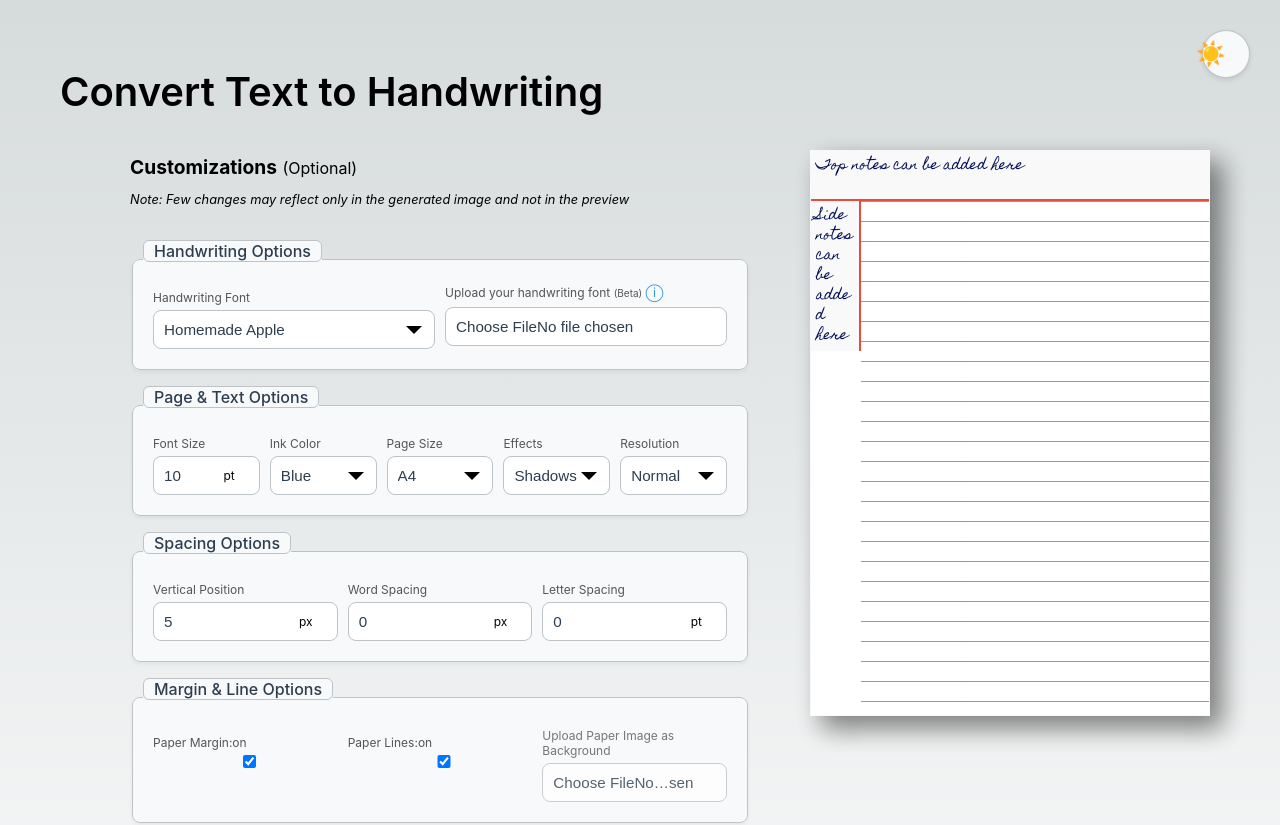
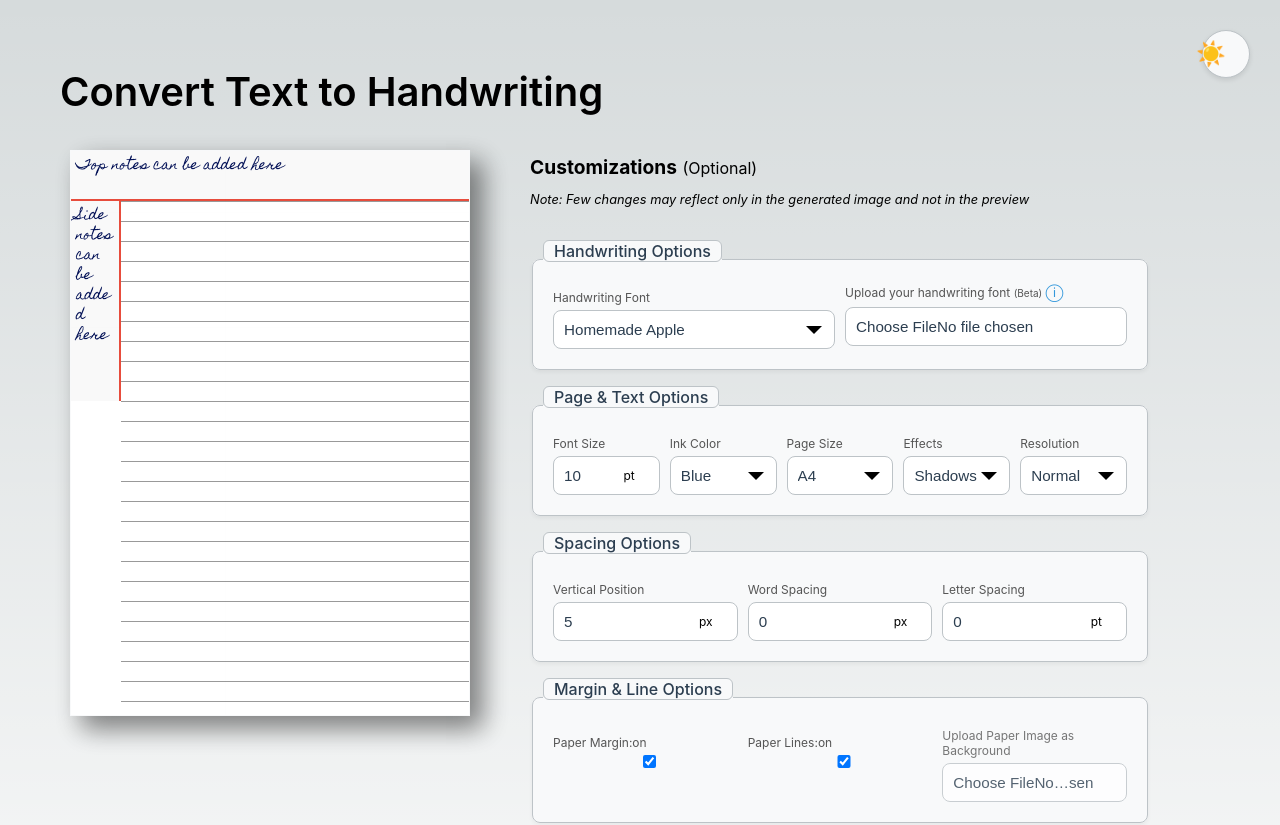
Before and after one commit to Testinfd/Closer, a Next.js app: page / in a window 1280 px wide. Shown: the top 825 px of the page. Built offline with nearby package versions, Linux system fonts and the light colour scheme; a web font is replaced by a local one.

Commit message:
Fix margin, layout, and Slate DOM errors

```diff
--- a/src/app/globals.css
+++ b/src/app/globals.css
@@ -394,6 +394,13 @@ body.dark .theme-toggle-button:hover {
   overflow-x: hidden;
   padding-top: 5px;
   text-align: left;
+  box-sizing: border-box;
+}
+
+.margined .left-margin:empty::after {
+  content: " ";
+  display: block;
+  min-height: 100%;
 }
 
 .overlay {
--- a/src/app/page.tsx
+++ b/src/app/page.tsx
@@ -246,6 +246,34 @@ export default function Home() {
 
       <section className="generate-image-section">
         <div className="display-flex responsive-flex">
+          <div className="page-container">
+            <div className="page-container-super shadow">
+              <EnhancedPaper
+                paperRef={paperRef}
+                initialValue={text}
+                onContentChange={handleContentChange}
+                sideText={sideText}
+                onSideTextChange={setSideText}
+                topText={topText}
+                onTopTextChange={setTopText}
+                inkColor={inkColor}
+                paperColor={paperColor}
+                shadowColor="#0005"
+                hasLines={hasLines}
+                hasMargins={hasMargins}
+                pageEffect={pageEffect}
+                fontFamily={fontFamily}
+                fontSize={`${fontSize}pt`}
+                letterSpacing={`${letterSpacing}px`}
+                wordSpacing={`${wordSpacing}px`}
+                topPadding={`${topPadding}px`}
+                randomizeHandwriting={randomizeHandwriting}
+                realisticInkEffects={realisticEffects}
+                paperTextureUrl={getPaperTextureUrl()}
+              />
+            </div>
+          </div>
+
           <div className="customization-col">
             <CustomizationForm
               fontFamily={fontFamily}
@@ -343,34 +371,6 @@ export default function Home() {
             {/* Font upload component */}
             <FontUploader onFontLoaded={(fontName) => setFontFamily(fontName)} />
           </div>
-
-          <div className="page-container">
-            <div className="page-container-super shadow">
-              <EnhancedPaper
-                paperRef={paperRef}
-                initialValue={text}
-                onContentChange={handleContentChange}
-                sideText={sideText}
-                onSideTextChange={setSideText}
-                topText={topText}
-                onTopTextChange={setTopText}
-                inkColor={inkColor}
-                paperColor={paperColor}
-                shadowColor="#0005"
-                hasLines={hasLines}
-                hasMargins={hasMargins}
-                pageEffect={pageEffect}
-                fontFamily={fontFamily}
-                fontSize={`${fontSize}pt`}
-                letterSpacing={`${letterSpacing}px`}
-                wordSpacing={`${wordSpacing}px`}
-                topPadding={`${topPadding}px`}
-                randomizeHandwriting={randomizeHandwriting}
-                realisticInkEffects={realisticEffects}
-                paperTextureUrl={getPaperTextureUrl()}
-              />
-            </div>
-          </div>
         </div>
       </section>
 
--- a/src/components/EnhancedPaper.tsx
+++ b/src/components/EnhancedPaper.tsx
@@ -168,12 +168,14 @@ const EnhancedPaper: React.FC<EnhancedPaperProps> = ({
         {hasMargins && (
           <div className="left-margin" style={{
             minWidth: '50px',
+            width: '50px',
             borderRight: '2px solid var(--accent-color)',
             backgroundColor: '#f9f9f9',
             flexShrink: 0,
             position: 'relative',
             display: 'block',
             height: '100%',
+            minHeight: '200px',
             padding: '5px',
             overflow: 'auto'
           }}>
--- a/src/components/RichTextEditor.tsx
+++ b/src/components/RichTextEditor.tsx
@@ -1,7 +1,7 @@
 'use client';
 
 import React, { useCallback, useMemo, useState, useEffect } from 'react';
-import { createEditor, BaseEditor, Descendant } from 'slate';
+import { createEditor, BaseEditor, Descendant, Node, NodeEntry } from 'slate';
 import { Slate, Editable, withReact, ReactEditor } from 'slate-react';
 import { withHistory } from 'slate-history';
 import katex from 'katex';
@@ -73,6 +73,12 @@ const RichTextEditor: React.FC<RichTextEditorProps> = ({
   // Set mounted state after component mounts to avoid hydration mismatch
   useEffect(() => {
     setMounted(true);
+  }, []);
+
+  // Error handling for DOM operations
+  const handleDOMError = useCallback(() => {
+    // Suppress errors
+    return true;
   }, []);
 
   const renderElement = useCallback((props: any) => {
@@ -198,6 +204,7 @@ const RichTextEditor: React.FC<RichTextEditorProps> = ({
           <Editable
             renderElement={renderElement}
             renderLeaf={renderLeaf}
+            onError={handleDOMError}
             style={{
               color: inkColor,
               fontFamily,
```
